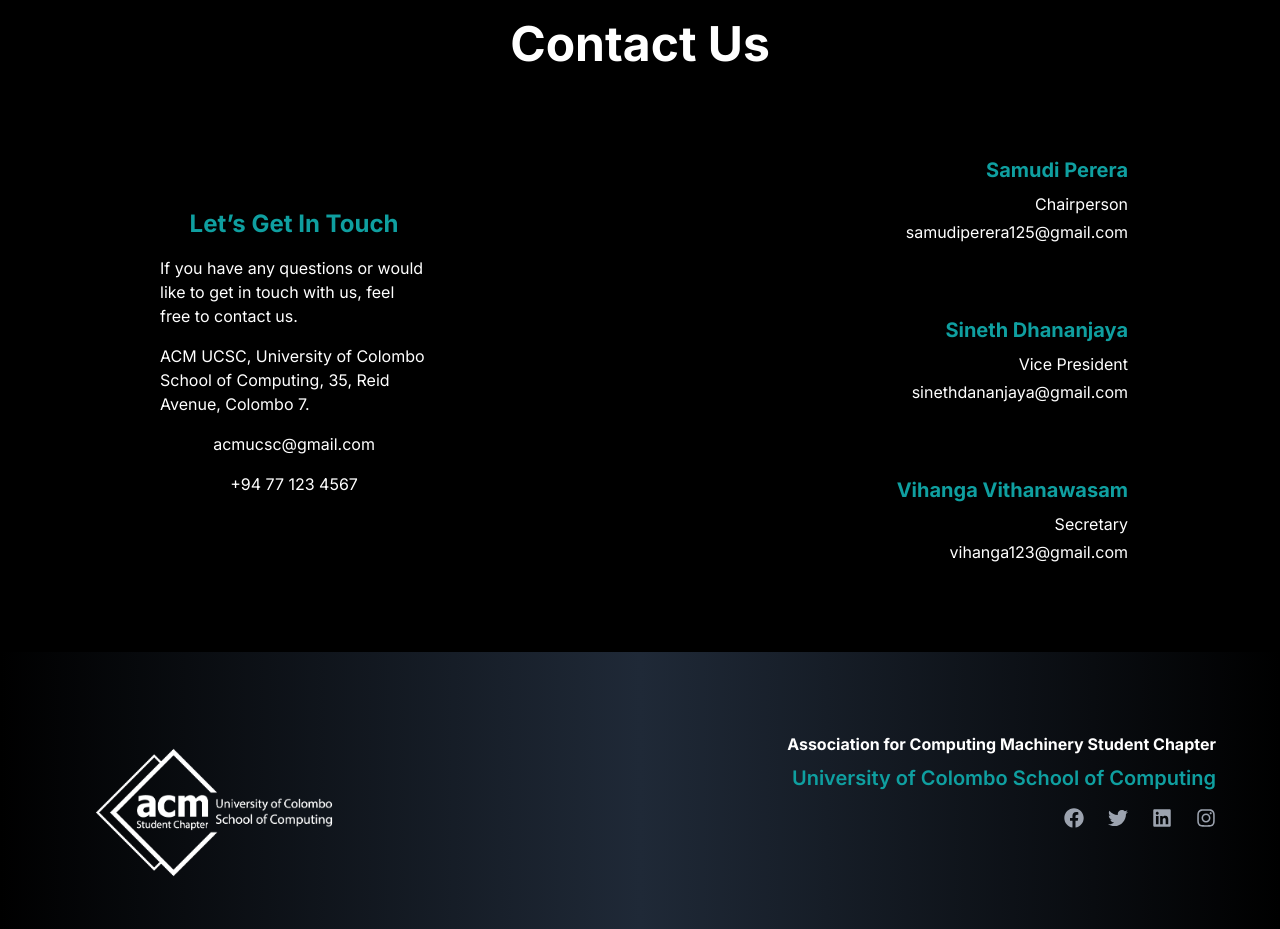
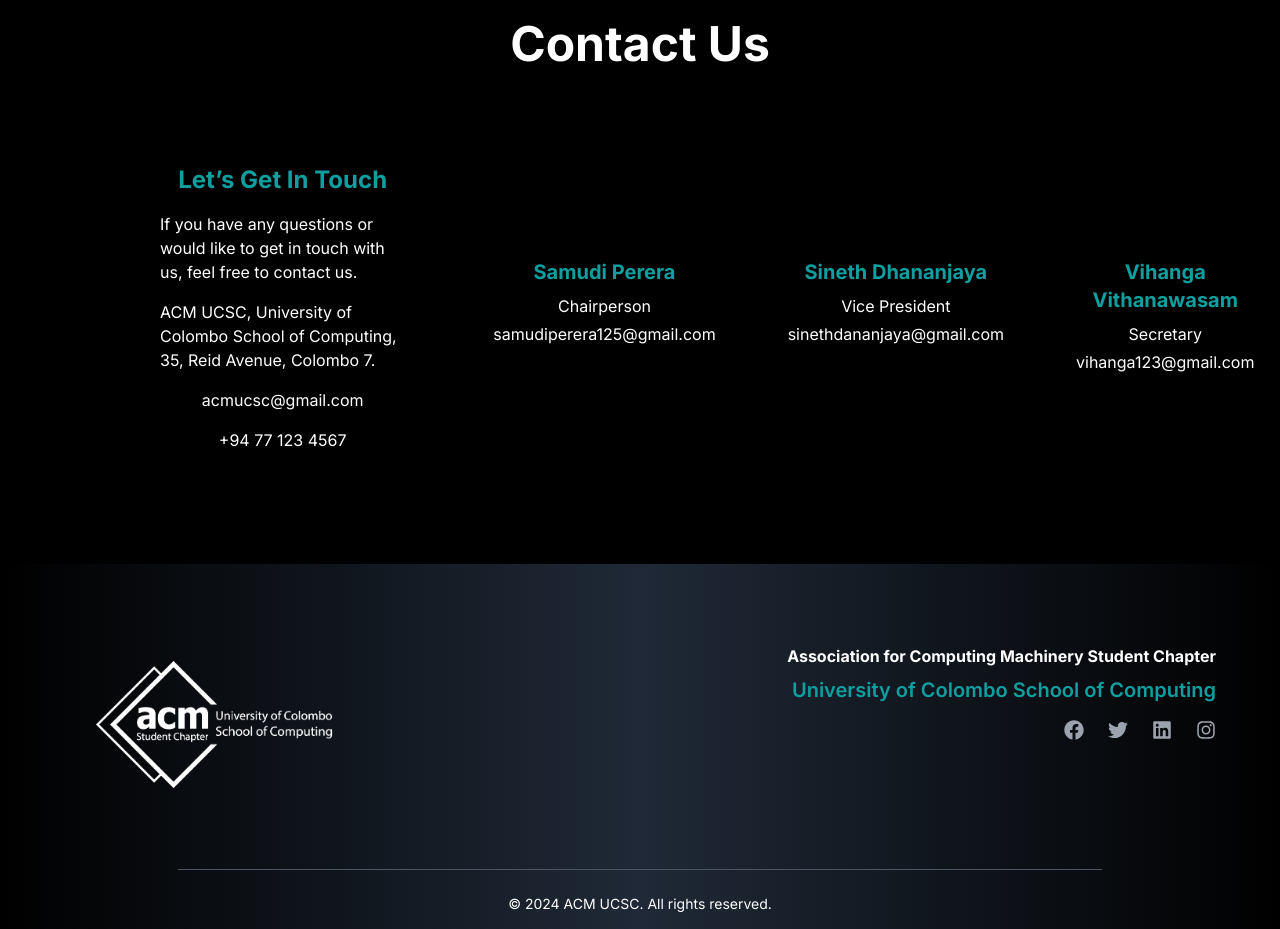
Before and after one commit to acm-ucsc/acm-web-2024, a Next.js app: page / in a window 1280 px wide. Shown: the part 4900-5829 px from the top of the page. Built offline with nearby package versions, Linux system fonts and the light colour scheme.

Commit message:
minor fix in contact us

```diff
--- a/src/components/contact/page.tsx
+++ b/src/components/contact/page.tsx
@@ -50,11 +50,11 @@
     exit="exit"
     viewport={{ once: true, amount: 0.2 }}
   >
-    <h2 className="text-xl font-bold text-secondary mb-2 text-center md:text-right">
+    <h2 className="text-xl font-bold text-secondary mb-2 text-center md:text-center">
       {person.name}
     </h2>
-    <p className="text-base text-white mb-1 text-center md:text-right">{person.position}</p>
-    <p className="text-base text-white text-center md:text-right">{person.email}</p>
+    <p className="text-base text-white mb-1 text-center md:text-center">{person.position}</p>
+    <p className="text-base text-white text-center md:text-center">{person.email}</p>
   </motion.div>
 );
 
@@ -111,7 +111,7 @@
           </motion.div>
 
           {/* Contact Person Cards */}
-          <div className="flex flex-col w-full sm:w-2/3 gap-6">
+          <div className="flex flex-row w-full sm:w-2/3 gap-6">
             {contactPerson.map((person, index) => (
               <ContactCard key={index} person={person} />
             ))}
```
